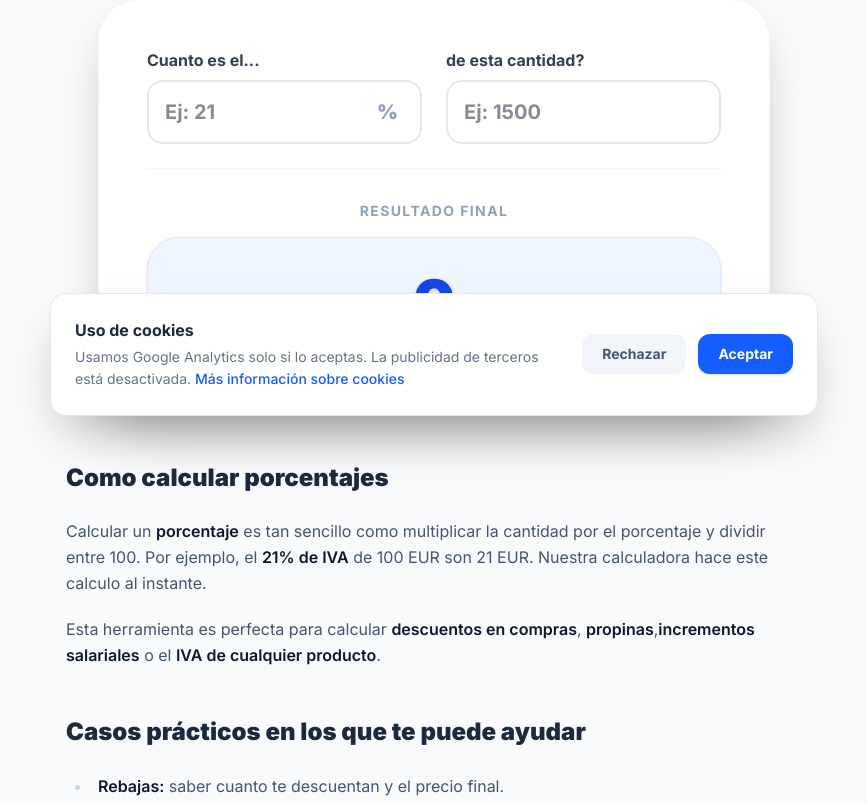
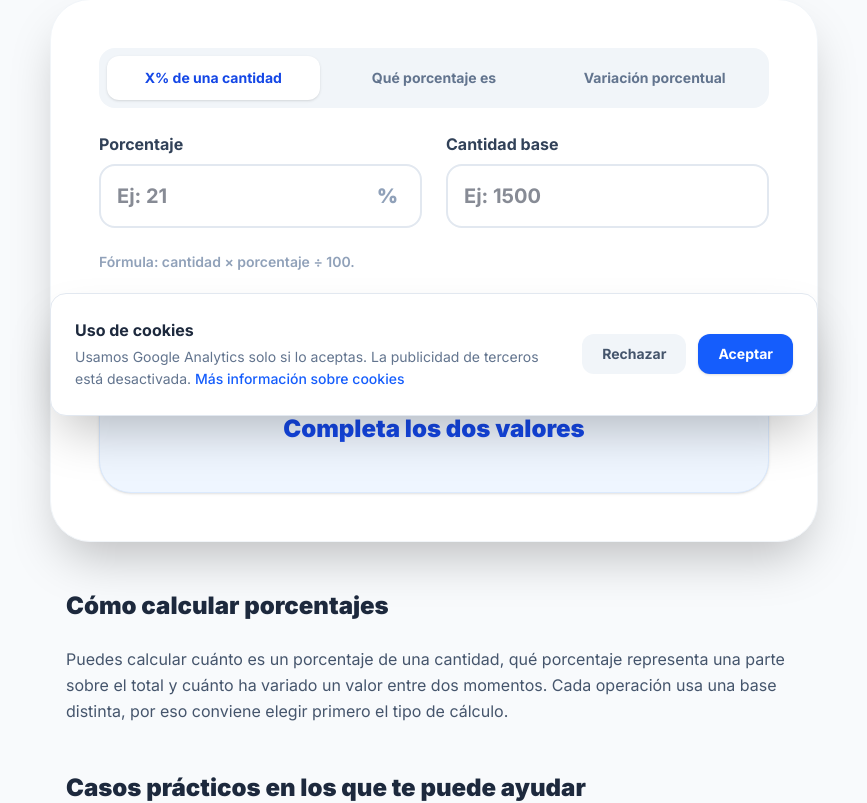
Before and after one commit to raubreak/cajautil-web, a Next.js app: page /calculadora-porcentajes in a window 1280 px wide. Shown: the part 360-1163 px from the top of the page, without its empty margins (206-1073 px from the left). Built offline with nearby package versions, Linux system fonts and the light colour scheme.

Commit message:
fix(tools): support percentage calculations accurately

```diff
--- a/src/app/calculadora-porcentajes/layout.tsx
+++ b/src/app/calculadora-porcentajes/layout.tsx
@@ -39,7 +39,7 @@ const jsonLd = {
   url: `${SITE_URL}/calculadora-porcentajes`,
   description: "Calculadora gratuita para obtener porcentajes, proporciones y variaciones entre cantidades.",
   applicationCategory: "UtilitiesApplication",
-  operatingSystem: "All",
+  operatingSystem: "Any",
   offers: {
     "@type": "Offer",
     price: "0",
--- a/src/app/calculadora-porcentajes/page.tsx
+++ b/src/app/calculadora-porcentajes/page.tsx
@@ -8,15 +8,15 @@ export default function CalculadoraPorcentajes() {
     step: [
       {
         "@type": "HowToStep",
-        text: "Escribe el porcentaje que quieres calcular, por ejemplo 21 para IVA o 15 para un descuento.",
+        text: "Elige si quieres calcular un porcentaje de una cantidad, una proporción o una variación porcentual.",
       },
       {
         "@type": "HowToStep",
-        text: "Introduce la cantidad base sobre la que aplicar el porcentaje.",
+        text: "Introduce los dos valores que solicita la operación seleccionada.",
       },
       {
         "@type": "HowToStep",
-        text: "Consulta el resultado instantaneo y usa las herramientas relacionadas si necesitas calcular IVA o rebajas completas.",
+        text: "Consulta el resultado instantáneo y revisa la fórmula indicada bajo los campos.",
       },
     ],
   };
--- a/src/components/tools/CalculadoraPorcentajesClient.tsx
+++ b/src/components/tools/CalculadoraPorcentajesClient.tsx
@@ -4,11 +4,104 @@ import { useState } from "react";
 import Link from "next/link";
 import { Percent, Plus } from "lucide-react";
 
+type CalculationMode = "percentageOf" | "proportion" | "change";
+
+const modes: Array<{
+  id: CalculationMode;
+  label: string;
+  firstLabel: string;
+  firstPlaceholder: string;
+  secondLabel: string;
+  secondPlaceholder: string;
+}> = [
+  {
+    id: "percentageOf",
+    label: "X% de una cantidad",
+    firstLabel: "Porcentaje",
+    firstPlaceholder: "Ej: 21",
+    secondLabel: "Cantidad base",
+    secondPlaceholder: "Ej: 1500",
+  },
+  {
+    id: "proportion",
+    label: "Qué porcentaje es",
+    firstLabel: "Cantidad parcial",
+    firstPlaceholder: "Ej: 25",
+    secondLabel: "Cantidad total",
+    secondPlaceholder: "Ej: 200",
+  },
+  {
+    id: "change",
+    label: "Variación porcentual",
+    firstLabel: "Valor inicial",
+    firstPlaceholder: "Ej: 100",
+    secondLabel: "Valor final",
+    secondPlaceholder: "Ej: 120",
+  },
+];
+
+const numberFormatter = new Intl.NumberFormat("es-ES", {
+  maximumSignificantDigits: 12,
+  useGrouping: true,
+});
+
 export default function CalculadoraPorcentajesClient() {
-  const [cantidad, setCantidad] = useState("");
-  const [porcentaje, setPorcentaje] = useState("");
+  const [mode, setMode] = useState<CalculationMode>("percentageOf");
+  const [firstValue, setFirstValue] = useState("");
+  const [secondValue, setSecondValue] = useState("");
 
-  const resultado = Number(cantidad) * (Number(porcentaje) / 100);
+  const selectedMode = modes.find((item) => item.id === mode) ?? modes[0];
+  const firstNumber = Number(firstValue);
+  const secondNumber = Number(secondValue);
+  const hasBothValues = Boolean(firstValue && secondValue);
+
+  const firstError = (() => {
+    if (!hasBothValues) return null;
+    if (!Number.isFinite(firstNumber)) {
+      return "El primer valor debe ser un número finito dentro del rango admitido.";
+    }
+    if (mode === "change" && firstNumber <= 0) {
+      return "El valor inicial debe ser mayor que cero para calcular una variación porcentual.";
+    }
+    return null;
+  })();
+  const secondError = (() => {
+    if (!hasBothValues) return null;
+    if (!Number.isFinite(secondNumber)) {
+      return "El segundo valor debe ser un número finito dentro del rango admitido.";
+    }
+    if (mode === "proportion" && secondNumber === 0) {
+      return "La cantidad total no puede ser cero.";
+    }
+    return null;
+  })();
+  const inputError = firstError ?? secondError;
+
+  const result = (() => {
+    if (!hasBothValues || inputError) return null;
+    const calculated = mode === "percentageOf"
+      ? secondNumber * (firstNumber / 100)
+      : mode === "proportion"
+        ? (firstNumber / secondNumber) * 100
+        : ((secondNumber - firstNumber) / firstNumber) * 100;
+    return Number.isFinite(calculated) ? calculated : null;
+  })();
+
+  const calculationError = inputError ?? (
+    hasBothValues && result === null
+      ? "El resultado queda fuera del rango que puede calcular el navegador."
+      : null
+  );
+
+  const resultLabel = result === null
+    ? calculationError ? "Sin resultado" : "Completa los dos valores"
+    : `${mode === "change" && result > 0 ? "+" : ""}${numberFormatter.format(result)}${mode === "percentageOf" ? "" : "%"}`;
+
+  const changeMode = (nextMode: CalculationMode) => {
+    setMode(nextMode);
+    setFirstValue("");
+    setSecondValue("");
+  };
 
   return (
     <>
@@ -20,58 +113,82 @@ export default function CalculadoraPorcentajesClient() {
           Calculadora de <span className="text-blue-600">Porcentajes</span>
         </h1>
         <p className="text-lg text-slate-500 font-medium max-w-lg mx-auto">
-          Calcula el IVA, descuentos, incrementos o descubre el porcentaje de cualquier cantidad.
+          Calcula un porcentaje, descubre qué proporción representa un valor o mide una subida o bajada.
         </p>
       </div>
 
-      <div className="w-full max-w-2xl bg-white rounded-[40px] shadow-2xl p-8 sm:p-12 border border-slate-100 flex flex-col gap-6 mb-12">
+      <div className="w-full max-w-3xl bg-white rounded-[40px] shadow-2xl p-8 sm:p-12 border border-slate-100 flex flex-col gap-6 mb-12">
+        <div role="group" aria-label="Tipo de cálculo" className="grid grid-cols-1 sm:grid-cols-3 gap-2 rounded-2xl bg-slate-100 p-2">
+          {modes.map((item) => (
+            <button
+              key={item.id}
+              type="button"
+              onClick={() => changeMode(item.id)}
+              aria-pressed={mode === item.id}
+              className={`rounded-xl px-4 py-3 text-sm font-bold transition ${mode === item.id ? "bg-white text-blue-700 shadow-sm" : "text-slate-500 hover:text-slate-800"}`}
+            >
+              {item.label}
+            </button>
+          ))}
+        </div>
+
         <div className="space-y-6">
           <div className="grid grid-cols-1 sm:grid-cols-2 gap-6">
             <div>
-              <label htmlFor="porcentaje-input" className="block text-sm sm:text-base font-bold text-slate-700 mb-2">
-                Cuanto es el...
+              <label htmlFor="percentage-first-value" className="block text-sm sm:text-base font-bold text-slate-700 mb-2">
+                {selectedMode.firstLabel}
               </label>
               <div className="relative flex items-center">
                 <input
-                  id="porcentaje-input"
+                  id="percentage-first-value"
                   inputMode="decimal"
                   type="number"
-                  value={porcentaje}
-                  onChange={(e) => setPorcentaje(e.target.value)}
+                  value={firstValue}
+                  onChange={(event) => setFirstValue(event.target.value)}
+                  aria-describedby={firstError ? "percentage-error" : undefined}
+                  aria-invalid={Boolean(firstError)}
                   className="w-full border-2 border-slate-200 rounded-2xl p-4 text-xl font-bold text-slate-900 bg-white focus:ring-4 focus:ring-blue-100 focus:border-blue-400 transition-all outline-none"
-                  placeholder="Ej: 21"
-                  aria-label="Porcentaje a calcular"
+                  placeholder={selectedMode.firstPlaceholder}
                 />
-                <span className="absolute right-6 text-slate-400 font-black text-xl select-none pointer-events-none">%</span>
+                {mode === "percentageOf" && <span className="absolute right-6 text-slate-400 font-black text-xl select-none pointer-events-none">%</span>}
               </div>
             </div>
 
             <div>
-              <label htmlFor="cantidad-input" className="block text-sm sm:text-base font-bold text-slate-700 mb-2">
-                de esta cantidad?
+              <label htmlFor="percentage-second-value" className="block text-sm sm:text-base font-bold text-slate-700 mb-2">
+                {selectedMode.secondLabel}
               </label>
               <input
-                id="cantidad-input"
+                id="percentage-second-value"
                 inputMode="decimal"
                 type="number"
-                value={cantidad}
-                onChange={(e) => setCantidad(e.target.value)}
+                value={secondValue}
+                onChange={(event) => setSecondValue(event.target.value)}
+                aria-describedby={secondError ? "percentage-error" : undefined}
+                aria-invalid={Boolean(secondError)}
                 className="w-full border-2 border-slate-200 rounded-2xl p-4 text-xl font-bold text-slate-900 bg-white focus:ring-4 focus:ring-blue-100 focus:border-blue-400 transition-all outline-none"
-                placeholder="Ej: 1500"
-                aria-label="Cantidad base"
+                placeholder={selectedMode.secondPlaceholder}
               />
             </div>
           </div>
 
+          <p id="percentage-error" role={calculationError ? "alert" : undefined} className={`min-h-5 text-sm font-semibold ${calculationError ? "text-rose-600" : "text-slate-400"}`}>
+            {calculationError ?? (
+              mode === "percentageOf"
+                ? "Fórmula: cantidad × porcentaje ÷ 100."
+                : mode === "proportion"
+                  ? "Fórmula: cantidad parcial ÷ cantidad total × 100."
+                  : "Fórmula: (valor final − valor inicial) ÷ valor inicial × 100."
+            )}
+          </p>
+
           <div className="mt-6 pt-8 border-t border-slate-100">
             <p className="text-sm font-bold text-slate-400 text-center mb-4 uppercase tracking-widest">
-              Resultado final
+              Resultado
             </p>
-            <div className="p-8 bg-blue-50 rounded-[32px] border border-blue-100 flex items-center justify-center min-h-[8rem] shadow-sm transform transition-all hover:scale-[1.02]" role="status" aria-live="polite">
-              <p className="text-5xl sm:text-6xl font-black text-blue-700 text-center break-all drop-shadow-sm">
-                {!isNaN(resultado) && cantidad && porcentaje
-                  ? resultado.toLocaleString("es-ES", { maximumFractionDigits: 2 })
-                  : "0"}
+            <div className="p-8 bg-blue-50 rounded-[32px] border border-blue-100 flex items-center justify-center min-h-[8rem] shadow-sm" role="status" aria-live="polite">
+              <p className={`font-black text-blue-700 text-center break-words ${result === null ? "text-2xl" : "text-4xl sm:text-6xl"}`}>
+                {resultLabel}
               </p>
             </div>
           </div>
@@ -79,43 +196,37 @@ export default function CalculadoraPorcentajesClient() {
       </div>
 
       <section className="w-full max-w-3xl prose prose-slate prose-p:leading-relaxed prose-headings:font-black prose-headings:text-slate-800 px-4 text-slate-600 prose-a:text-blue-600">
-        <h2>Como calcular porcentajes</h2>
+        <h2>Cómo calcular porcentajes</h2>
         <p>
-          Calcular un <strong>porcentaje</strong> es tan sencillo como multiplicar la cantidad por el porcentaje y dividir entre 100.
-          Por ejemplo, el <strong>21% de IVA</strong> de 100 EUR son 21 EUR. Nuestra calculadora hace este calculo al instante.
-        </p>
-        <p>
-          Esta herramienta es perfecta para calcular <strong>descuentos en compras</strong>, <strong>propinas</strong>,
-          <strong>incrementos salariales</strong> o el <strong>IVA de cualquier producto</strong>.
+          Puedes calcular cuánto es un porcentaje de una cantidad, qué porcentaje representa una parte sobre el total y cuánto ha variado un valor entre dos momentos. Cada operación usa una base distinta, por eso conviene elegir primero el tipo de cálculo.
         </p>
 
         <h2>Casos prácticos en los que te puede ayudar</h2>
         <ul>
-          <li><strong>Rebajas:</strong> saber cuanto te descuentan y el precio final.</li>
-          <li><strong>Facturas:</strong> calcular un porcentaje de IVA o de retencion.</li>
-          <li><strong>Finanzas personales:</strong> medir subidas, bajadas o variaciones de ingresos y gastos.</li>
-          <li><strong>Trabajo y ventas:</strong> estimar comisiones, margenes o aumentos porcentuales.</li>
+          <li><strong>Rebajas e IVA:</strong> calcula el importe correspondiente a un porcentaje sobre un precio.</li>
+          <li><strong>Proporciones:</strong> descubre qué porcentaje representa 25 sobre un total de 200.</li>
+          <li><strong>Variaciones:</strong> mide la subida o bajada entre un valor inicial y otro final.</li>
+          <li><strong>Trabajo y ventas:</strong> estima comisiones, márgenes o aumentos porcentuales.</li>
         </ul>
 
         <p>
-          Si necesitas operaciones más concretas, como añadir o quitar IVA con desglose completo o calcular el precio final de unas rebajas,
-          te conviene usar una herramienta especializada.
+          Si necesitas añadir o quitar IVA con desglose completo o calcular el precio final de unas rebajas, usa las herramientas especializadas enlazadas a continuación.
         </p>
 
         <h2>Preguntas frecuentes</h2>
         <details className="group open:bg-slate-50 p-4 rounded-xl border border-slate-200 mb-4 transition-colors">
           <summary className="flex list-none items-center justify-between cursor-pointer font-bold text-slate-800 focus:outline-none [&::-webkit-details-marker]:hidden">
-            <span>Cómo se calcula el IVA de un producto</span>
+            <span>¿Cómo sé qué porcentaje representa una cantidad?</span>
             <Plus className="h-5 w-5 shrink-0 text-blue-500 transition-transform group-open:rotate-45" aria-hidden="true" />
           </summary>
-          <p className="mt-4 mb-0 text-slate-600">Para calcular el IVA, multiplica el precio del producto por 0.21 para el 21%. Por ejemplo, un producto de 50 EUR tendrá 10,50 EUR de IVA y un precio final de 60,50 EUR.</p>
+          <p className="mt-4 mb-0 text-slate-600">Divide la cantidad parcial entre el total y multiplica por 100. Por ejemplo, 25 entre 200 equivale al 12,5%.</p>
         </details>
         <details className="group open:bg-slate-50 p-4 rounded-xl border border-slate-200 mb-4 transition-colors">
           <summary className="flex list-none items-center justify-between cursor-pointer font-bold text-slate-800 focus:outline-none [&::-webkit-details-marker]:hidden">
-            <span>Cómo calcular un descuento del 20 por ciento</span>
+            <span>¿Cómo calculo una subida o bajada porcentual?</span>
             <Plus className="h-5 w-5 shrink-0 text-blue-500 transition-transform group-open:rotate-45" aria-hidden="true" />
           </summary>
-          <p className="mt-4 mb-0 text-slate-600">Introduce 20 en el campo de porcentaje y el precio original en cantidad. El resultado es lo que te descuentan. Réstalo del precio original para saber el precio final.</p>
+          <p className="mt-4 mb-0 text-slate-600">Resta el valor inicial al final, divide la diferencia entre el valor inicial y multiplica por 100. De 100 a 120 hay una subida del 20%.</p>
         </details>
 
         <h3>Herramientas relacionadas</h3>
@@ -123,7 +234,7 @@ export default function CalculadoraPorcentajesClient() {
           <li><Link href="/calculadora-iva">Calculadora de IVA</Link></li>
           <li><Link href="/calculadora-descuentos">Calculadora de descuentos</Link></li>
           <li><Link href="/calculadora-sueldo-neto">Calculadora sueldo neto</Link></li>
-          <li><Link href="/calculadora-dias">Calculadora de dias exactos</Link></li>
+          <li><Link href="/calculadora-dias">Calculadora de días exactos</Link></li>
         </ul>
       </section>
     </>
```
